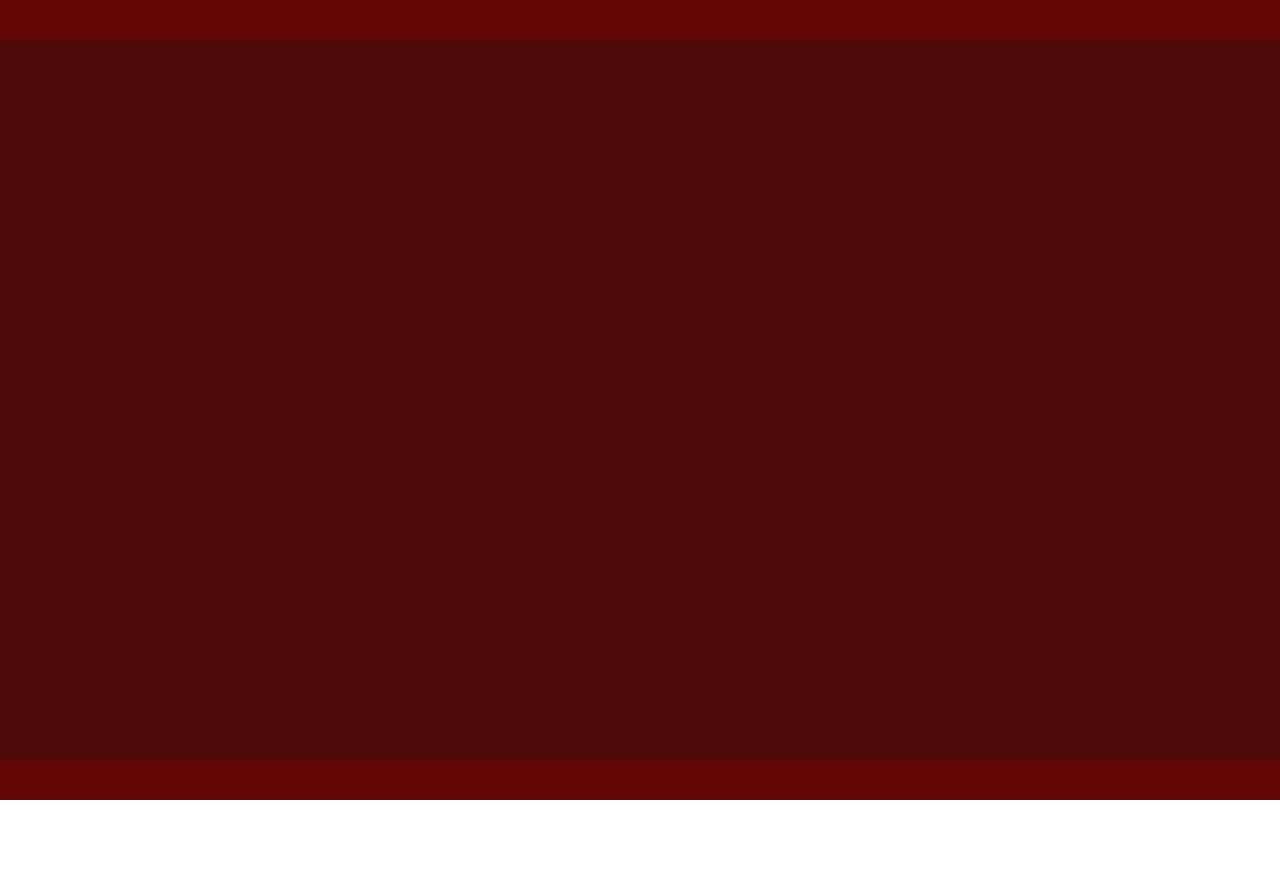
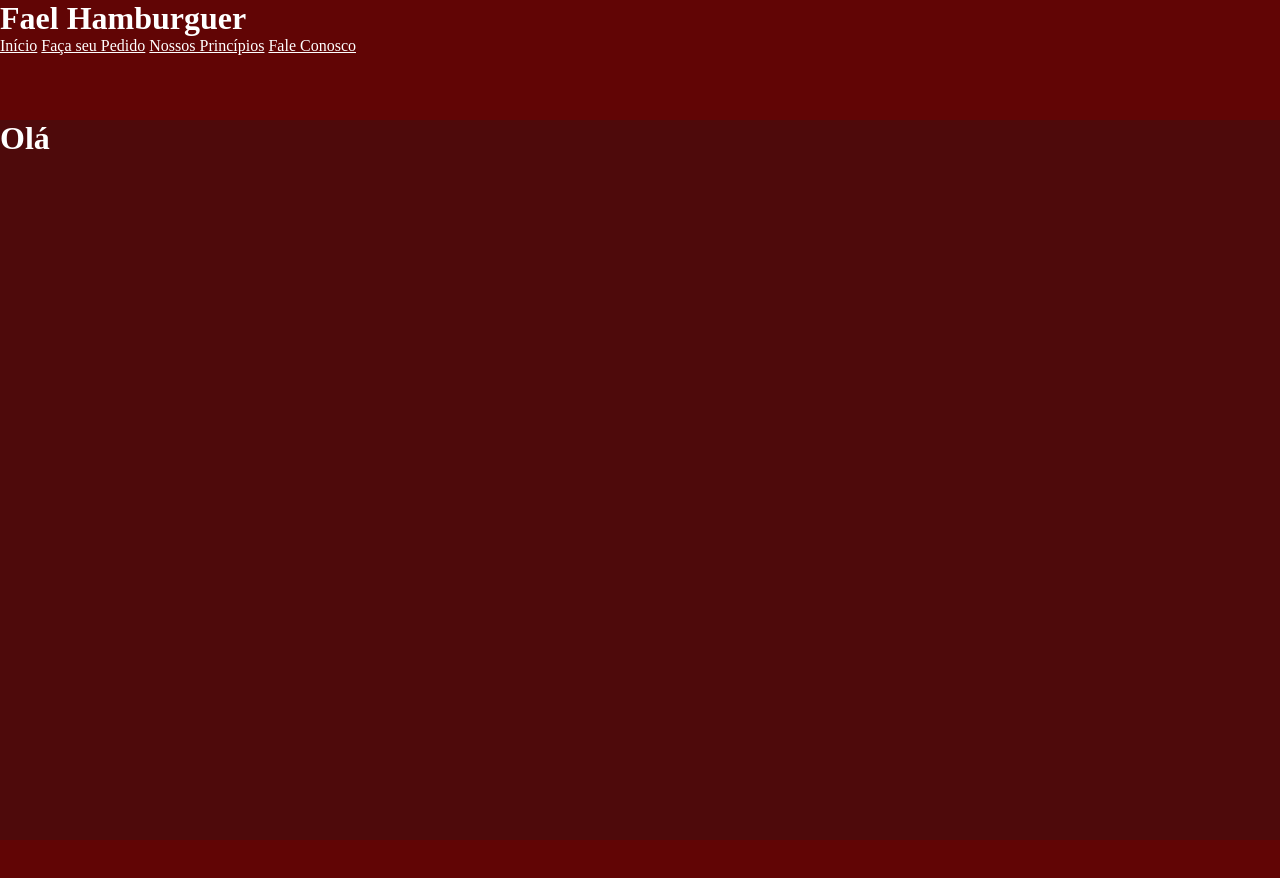
Before and after one commit to Daiene/e-commerce, a plain HTML site: page index.html in a window 1280 px wide. Before the commit the page ends 800 px from the top, so only its background shows below. Drawn offline with Linux system fonts and the light colour scheme.

Commit message:
Putting header information

```diff
--- a/assets/css/style.css
+++ b/assets/css/style.css
@@ -2,10 +2,11 @@
     padding: 0;
     margin: 0;
     box-sizing: border-box;
+    color: white;
 }
 
 header, footer{
-    height: 5vh;
+    height: 15vh;
     background-color: rgba(97,5,5,255);
 }
 
@@ -13,3 +14,7 @@ main {
     height: 90vh;
     background-color: rgba(78,10,11,255)
 }
+
+.header {
+
+}
--- a/assets/js/index.js
+++ b/assets/js/index.js
@@ -0,0 +1,19 @@
+const header = document.querySelector("header");
+const main = document.querySelector("main");
+
+
+header.insertAdjacentHTML("beforeend", `
+    <div class="header">
+        <h1>Fael Hamburguer</h1>
+        <a href="">Início</a>
+        <a href="">Faça seu Pedido</a>
+        <a href="">Nossos Princípios</a>
+        <a href="">Fale Conosco</a>
+    </div>
+`)
+
+main.insertAdjacentHTML("beforeend", `
+    <div class="conteudo">
+        <h1>Olá</h1>
+    </div>
+`)
--- a/index.html
+++ b/index.html
@@ -7,6 +7,8 @@
 
     <link rel="stylesheet" href="assets/css/style.css">
 
+    <script src="assets/js/index.js" defer></script>
+
     <title>Document</title>
 </head>
 <body>
```
